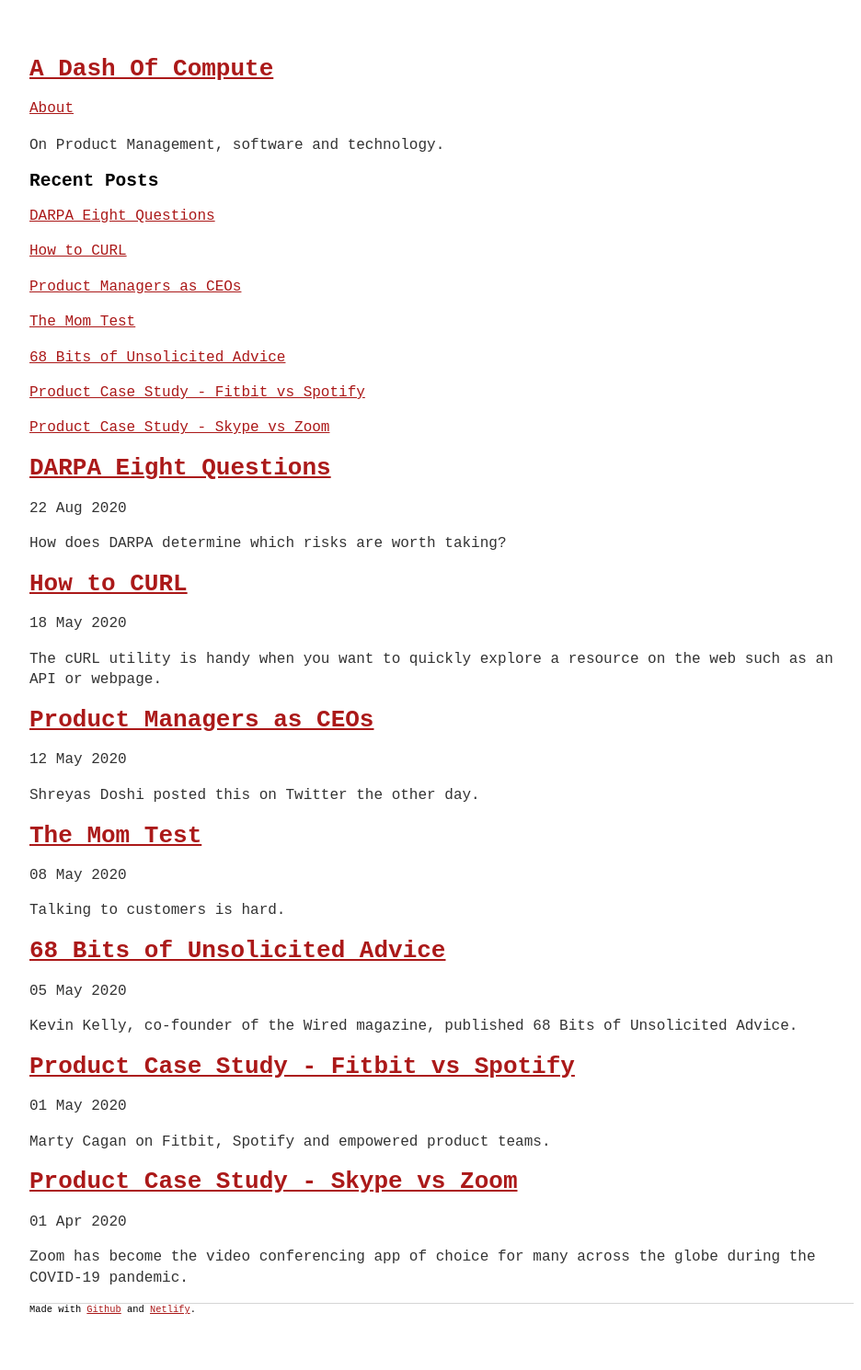
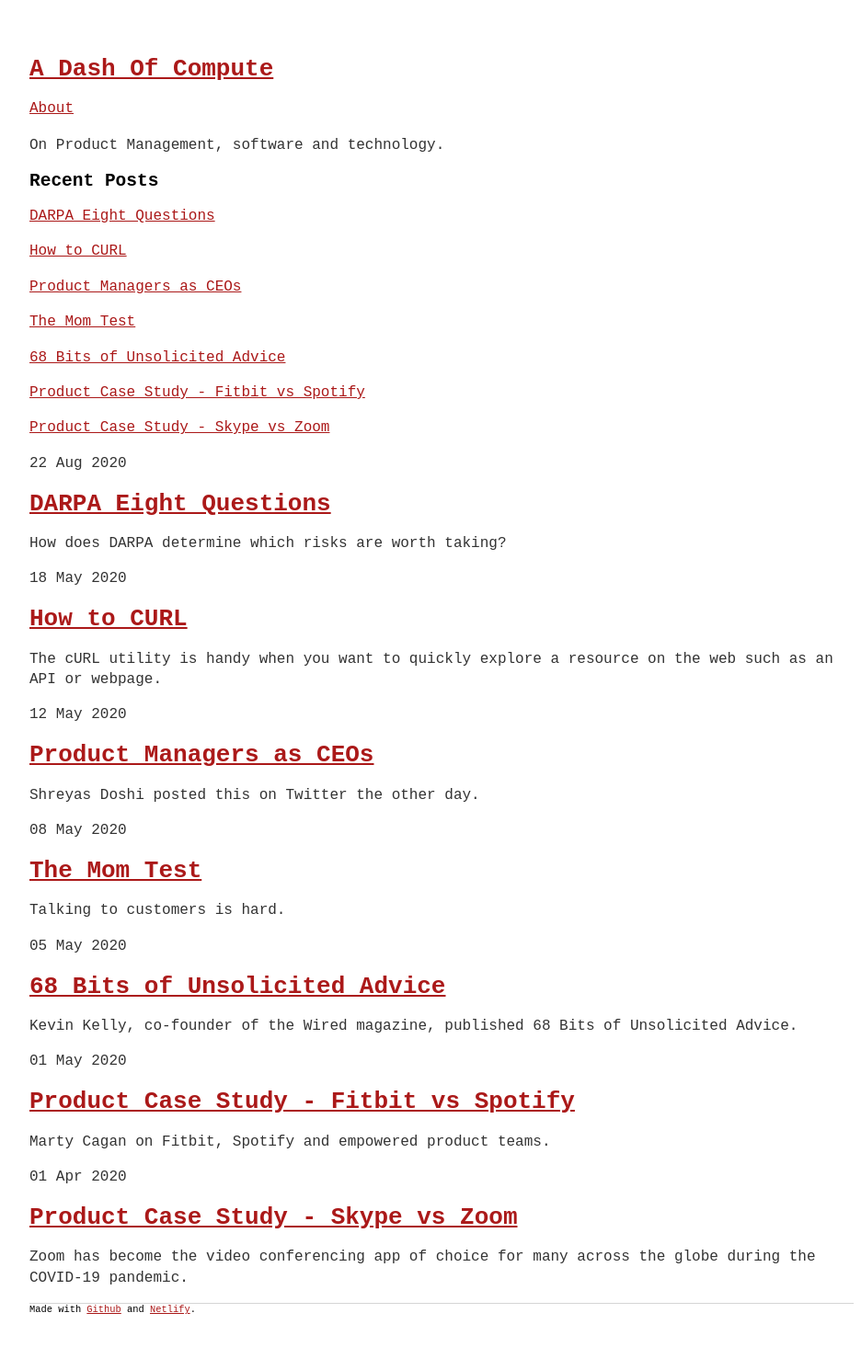
Before and after one commit to sautee/sautee.github.io, a Jekyll site: the page built from pages/index.md, in a window 1280 px wide. Shown: the whole page at 92% size, without its empty margins (160-1096 px from the left). Built offline with Jekyll 4.4.1, drawn with Linux system fonts in a browser that asks for light colours.

Commit message:
Update home.html

```diff
--- a/_layouts/home.html
+++ b/_layouts/home.html
@@ -17,8 +17,8 @@
         <div class="post">
             {% for post in site.posts %}
             <article>
+                <p class="date">{{ post.date | date_to_string }}</p>
                 <h1><a href="{{ site.base_url }}{{ post.url }}">{{ post.title }}</a></h1>
-                <p class="date">{{ post.date | date_to_string }}</p>
                 <p class="content">{{ post.excerpt | strip_html | strip_newlines | truncate: 156 }}</p>
             </article>
             {% endfor %}
```
